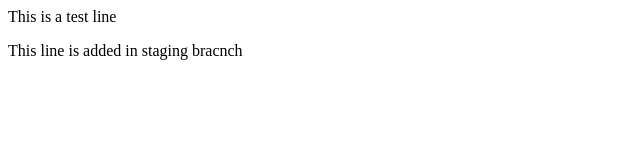
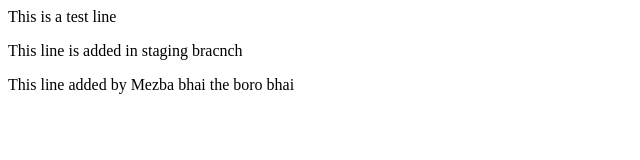
Before and after one commit to Arefin016/dummy-repo, a plain HTML site: page index.html in a window 1280 px wide. Shown: the whole page, without its empty margins (0-640 px from the left). Drawn offline with Linux system fonts and the light colour scheme.

Commit message:
line added in index

```diff
--- a/index.html
+++ b/index.html
@@ -1,2 +1,3 @@
 <p>This is a test line</p>
 <p>This line is added in staging bracnch</p>
+<p>This line added by Mezba bhai the boro bhai</p>
```
